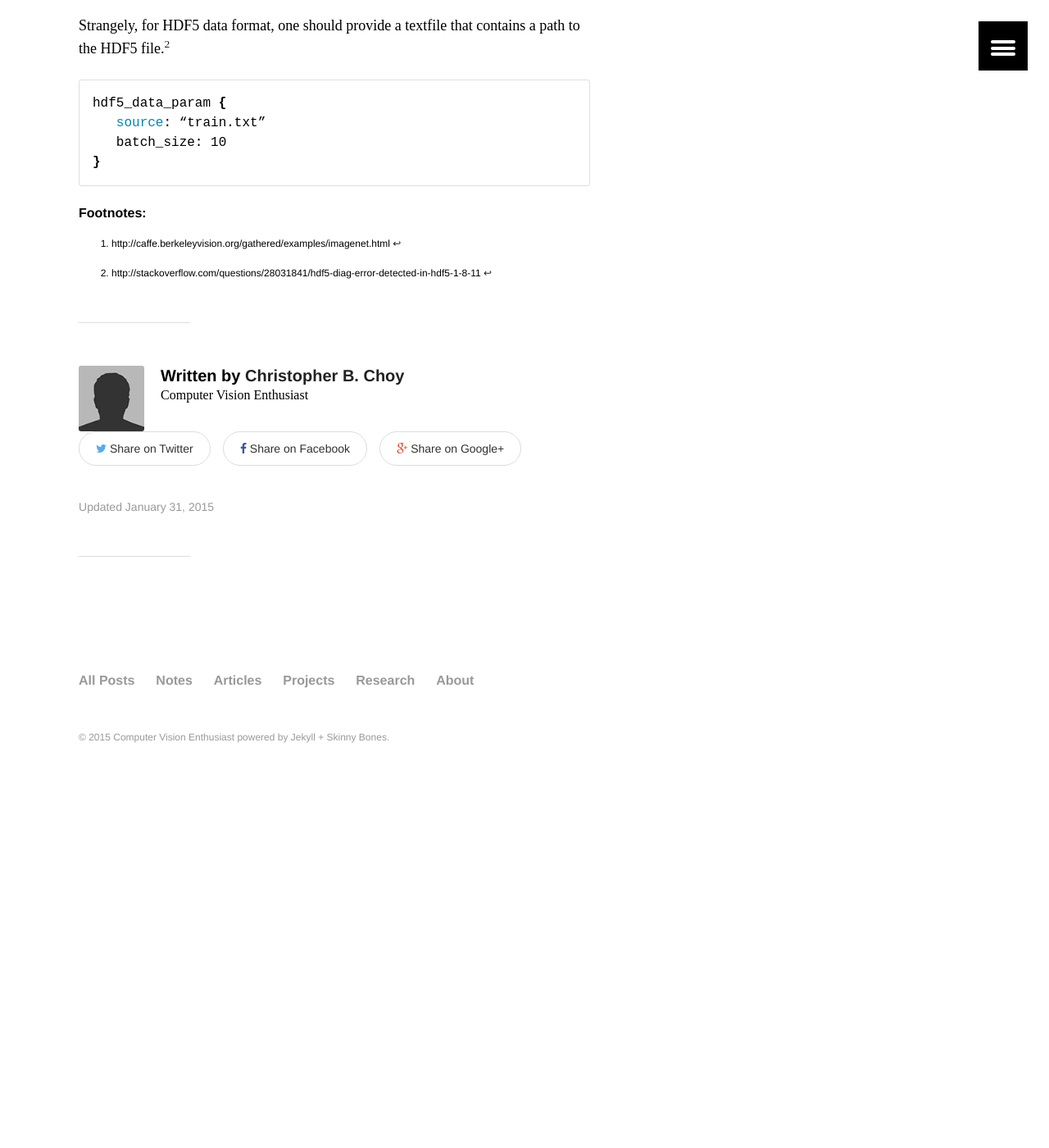
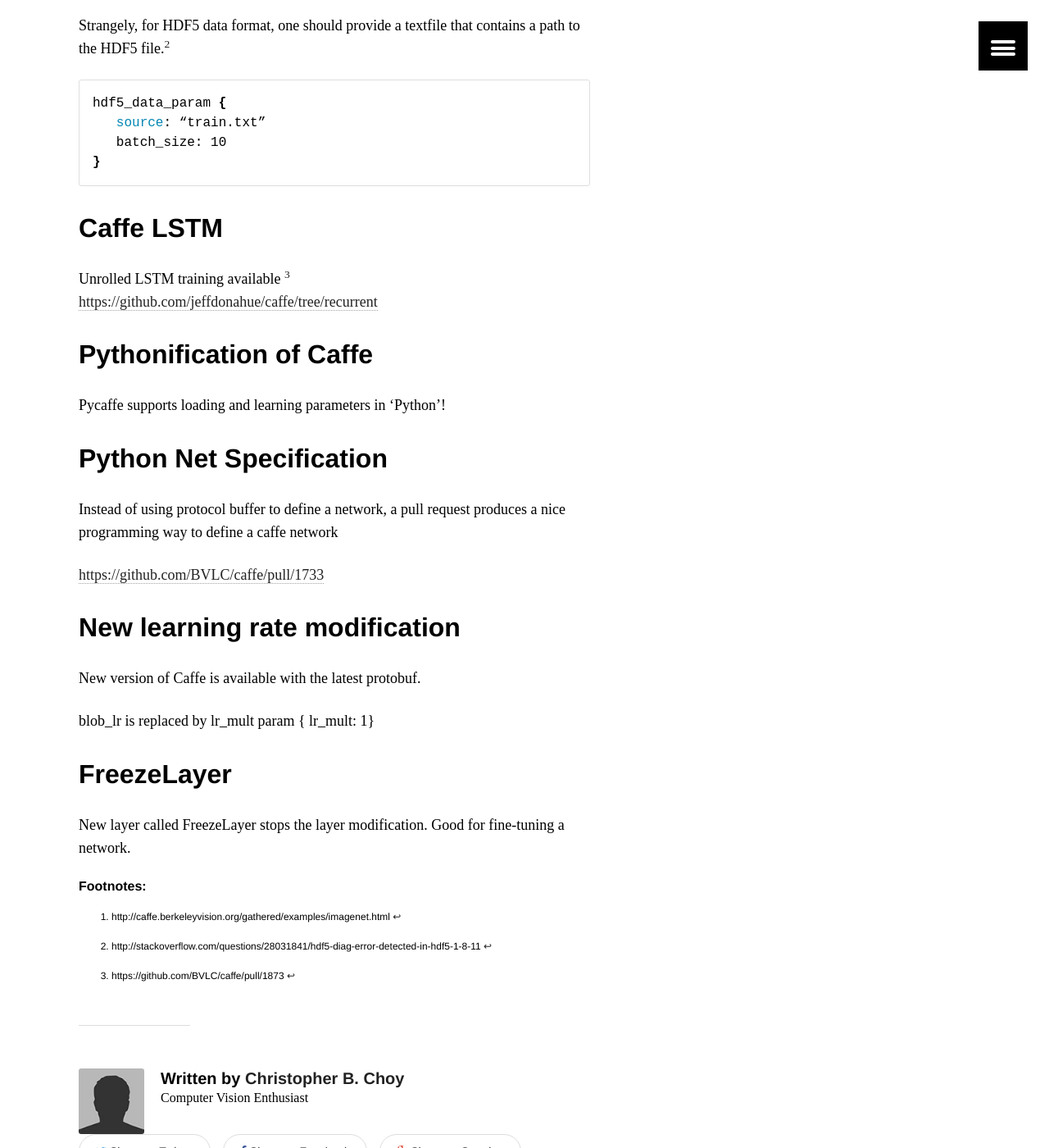
Before and after one commit to antran89/blog, a Jekyll site: the page built from _posts/notes/2015-01-31-caffe-notes.md, in a window 1280 px wide and 1400 px high, scrolled down 929 px. Shown: the whole window at 82% size. Built offline with Jekyll 4.4.1, drawn with Linux system fonts in a browser that asks for light colours; comment, search, counter and statistics services are not loaded; before the commit the page ends 1890 px from its top, so only the background shows below that.

```diff
--- a/_posts/notes/2015-01-31-caffe-notes.md
+++ b/_posts/notes/2015-01-31-caffe-notes.md
@@ -49,6 +49,35 @@ hdf5_data_param {
 }
 {% endhighlight %}
 
+## Caffe LSTM
+
+Unrolled LSTM training available [^3]
+<https://github.com/jeffdonahue/caffe/tree/recurrent>
+
+
+## Pythonification of Caffe
+
+Pycaffe supports loading and learning parameters in ‘Python’!
+
+## Python Net Specification
+
+Instead of using protocol buffer to define a network, a pull request produces a nice programming way to define a caffe network
+
+<https://github.com/BVLC/caffe/pull/1733>
+
+
+## New learning rate modification
+
+New version of Caffe is available with the latest protobuf.
+
+blob_lr is replaced by lr_mult
+param { lr_mult: 1}
+
+## FreezeLayer
+
+New layer called FreezeLayer stops the layer modification. Good for fine-tuning a network.
+
 
 [^1]: http://caffe.berkeleyvision.org/gathered/examples/imagenet.html
 [^2]: http://stackoverflow.com/questions/28031841/hdf5-diag-error-detected-in-hdf5-1-8-11
+[^3]: https://github.com/BVLC/caffe/pull/1873
```
Also changed, not shown: other parts of _posts/notes/2015-01-31-caffe-notes.md (+1 -1 lines), _posts/projects/2015-01-11-cuda-fft-convolution.md (+1 -1 lines), about/index.md (+4 -2 lines).
